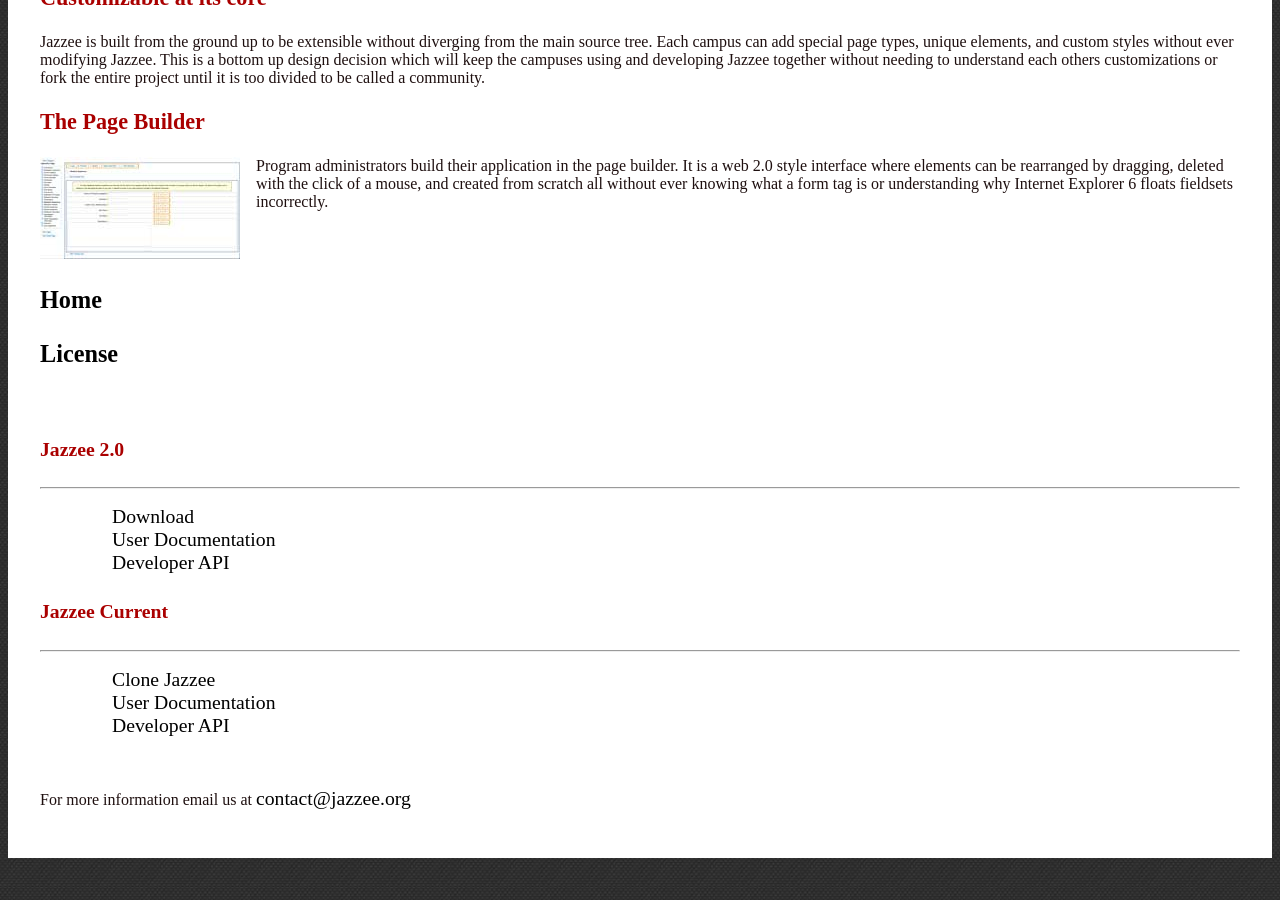
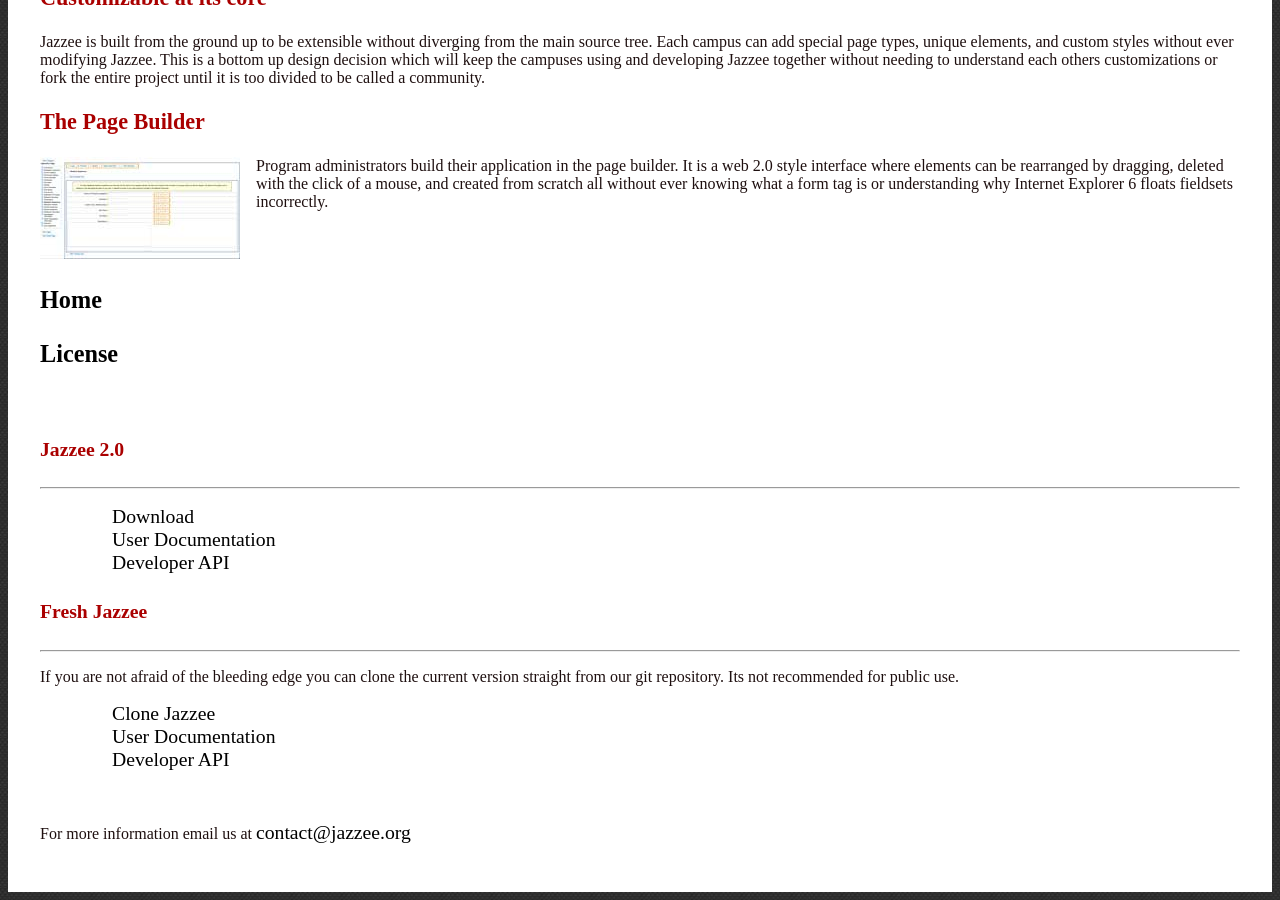
Before and after one commit to Jazzee/jazzee.github.com, a Jekyll site: the page built from index.html, in a window 1280 px wide and 900 px high, scrolled down 613 px. Built offline with Jekyll 4.4.1, drawn with Linux system fonts in a browser that asks for light colours; nearby versions of some CDN libraries; a style sheet for code colours, icons or effects is not loaded.

Commit message:
add descritpion of what current jazzee is

```diff
--- a/_layouts/default.html
+++ b/_layouts/default.html
@@ -43,7 +43,9 @@
             <a href='http://api.jazzee.org/2.0/' title="Jazzee Developer API Documentation">Developer API</a>
           </li>
         </ul>
-        <h4>Jazzee Current</h4><hr />
+        <h4>Fresh Jazzee</h4><hr />
+        <p>If you are not afraid of the bleeding edge you can clone the current version
+           straight from our git repository.  Its not recommended for public use.</p>
         <ul>
           <li>
             <a href='cloneinstructions.html' title="how to build the current version">Clone Jazzee</a>
```
